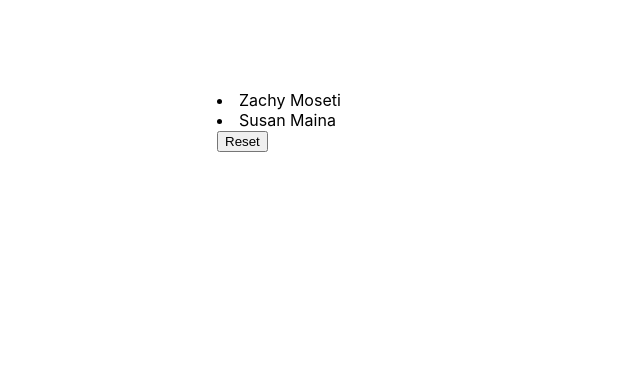
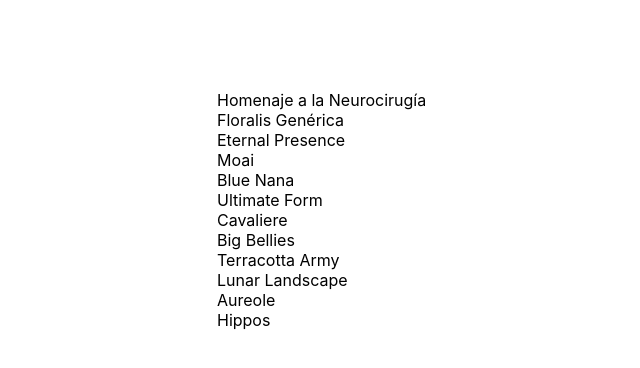
Before and after one commit to ZachyDev/Deep-Dive-ReactJS, a React (Create React App) app in the folder app/: page / in a window 1280 px wide. Shown: the top 368 px of the page, without its empty margins (173-813 px from the left). Built offline with nearby package versions, Linux system fonts and the light colour scheme.

Commit message:
State: a component’s memory

```diff
--- a/app/src/App.js
+++ b/app/src/App.js
@@ -1,13 +1,13 @@
 import './App.css';
-import StudentDetails from './contexts/StudentDetails';
-import Student from './components/Student';
+import Data from './contexts/Data';
+import SculptureInfo from './components/SculptureInfo';
 
 function App() {
   return (
     <div className="App">
-      <StudentDetails>
-        <Student />
-      </StudentDetails>
+      <Data>
+        <SculptureInfo />
+      </Data>
     </div>
   );
 }
--- /dev/null
+++ b/app/src/components/SculptureInfo.js
@@ -0,0 +1,20 @@
+import React,{useContext} from 'react'
+import { DataContext } from '../contexts/Data'
+
+function SculptureInfo() {
+  const {sculptureList} = useContext(DataContext)
+
+  return (
+    <div>
+        {sculptureList.map(sculpture => {
+            return(
+                <div key={sculpture.name}>
+                    <span>{sculpture.name}</span>
+                </div>
+            )
+        })}
+    </div>
+  )
+}
+
+export default SculptureInfo
--- /dev/null
+++ b/app/src/contexts/Data.js
@@ -0,0 +1,90 @@
+import React, {createContext,useState} from 'react'
+
+export const DataContext = createContext();
+
+function Data(props) {
+  const [sculptureList,setSculptureList] = useState([
+    {
+        name: 'Homenaje a la Neurocirugía',
+        artist: 'Marta Colvin Andrade',
+        description: 'Although Colvin is predominantly known for abstract themes that allude to pre-Hispanic symbols, this gigantic sculpture, an homage to neurosurgery, is one of her most recognizable public art pieces.',
+        url: 'https://i.imgur.com/Mx7dA2Y.jpg',
+        alt: 'A bronze statue of two crossed hands delicately holding a human brain in their fingertips.'
+      }, {
+        name: 'Floralis Genérica',
+        artist: 'Eduardo Catalano',
+        description: 'This enormous (75 ft. or 23m) silver flower is located in Buenos Aires. It is designed to move, closing its petals in the evening or when strong winds blow and opening them in the morning.',
+        url: 'https://i.imgur.com/ZF6s192m.jpg',
+        alt: 'A gigantic metallic flower sculpture with reflective mirror-like petals and strong stamens.'
+      }, {
+        name: 'Eternal Presence',
+        artist: 'John Woodrow Wilson',
+        description: 'Wilson was known for his preoccupation with equality, social justice, as well as the essential and spiritual qualities of humankind. This massive (7ft. or 2,13m) bronze represents what he described as "a symbolic Black presence infused with a sense of universal humanity."',
+        url: 'https://i.imgur.com/aTtVpES.jpg',
+        alt: 'The sculpture depicting a human head seems ever-present and solemn. It radiates calm and serenity.'
+      }, {
+        name: 'Moai',
+        artist: 'Unknown Artist',
+        description: 'Located on the Easter Island, there are 1,000 moai, or extant monumental statues, created by the early Rapa Nui people, which some believe represented deified ancestors.',
+        url: 'https://i.imgur.com/RCwLEoQm.jpg',
+        alt: 'Three monumental stone busts with the heads that are disproportionately large with somber faces.'
+      }, {
+        name: 'Blue Nana',
+        artist: 'Niki de Saint Phalle',
+        description: 'The Nanas are triumphant creatures, symbols of femininity and maternity. Initially, Saint Phalle used fabric and found objects for the Nanas, and later on introduced polyester to achieve a more vibrant effect.',
+        url: 'https://i.imgur.com/Sd1AgUOm.jpg',
+        alt: 'A large mosaic sculpture of a whimsical dancing female figure in a colorful costume emanating joy.'
+      }, {
+        name: 'Ultimate Form',
+        artist: 'Barbara Hepworth',
+        description: 'This abstract bronze sculpture is a part of The Family of Man series located at Yorkshire Sculpture Park. Hepworth chose not to create literal representations of the world but developed abstract forms inspired by people and landscapes.',
+        url: 'https://i.imgur.com/2heNQDcm.jpg',
+        alt: 'A tall sculpture made of three elements stacked on each other reminding of a human figure.'
+      }, {
+        name: 'Cavaliere',
+        artist: 'Lamidi Olonade Fakeye',
+        description: "Descended from four generations of woodcarvers, Fakeye's work blended traditional and contemporary Yoruba themes.",
+        url: 'https://i.imgur.com/wIdGuZwm.png',
+        alt: 'An intricate wood sculpture of a warrior with a focused face on a horse adorned with patterns.'
+      }, {
+        name: 'Big Bellies',
+        artist: 'Alina Szapocznikow',
+        description: "Szapocznikow is known for her sculptures of the fragmented body as a metaphor for the fragility and impermanence of youth and beauty. This sculpture depicts two very realistic large bellies stacked on top of each other, each around five feet (1,5m) tall.",
+        url: 'https://i.imgur.com/AlHTAdDm.jpg',
+        alt: 'The sculpture reminds a cascade of folds, quite different from bellies in classical sculptures.'
+      }, {
+        name: 'Terracotta Army',
+        artist: 'Unknown Artist',
+        description: 'The Terracotta Army is a collection of terracotta sculptures depicting the armies of Qin Shi Huang, the first Emperor of China. The army consisted of more than 8,000 soldiers, 130 chariots with 520 horses, and 150 cavalry horses.',
+        url: 'https://i.imgur.com/HMFmH6m.jpg',
+        alt: '12 terracotta sculptures of solemn warriors, each with a unique facial expression and armor.'
+      }, {
+        name: 'Lunar Landscape',
+        artist: 'Louise Nevelson',
+        description: 'Nevelson was known for scavenging objects from New York City debris, which she would later assemble into monumental constructions. In this one, she used disparate parts like a bedpost, juggling pin, and seat fragment, nailing and gluing them into boxes that reflect the influence of Cubism’s geometric abstraction of space and form.',
+        url: 'https://i.imgur.com/rN7hY6om.jpg',
+        alt: 'A black matte sculpture where the individual elements are initially indistinguishable.'
+      }, {
+        name: 'Aureole',
+        artist: 'Ranjani Shettar',
+        description: 'Shettar merges the traditional and the modern, the natural and the industrial. Her art focuses on the relationship between man and nature. Her work was described as compelling both abstractly and figuratively, gravity defying, and a "fine synthesis of unlikely materials."',
+        url: 'https://i.imgur.com/okTpbHhm.jpg',
+        alt: 'A pale wire-like sculpture mounted on concrete wall and descending on the floor. It appears light.'
+      }, {
+        name: 'Hippos',
+        artist: 'Taipei Zoo',
+        description: 'The Taipei Zoo commissioned a Hippo Square featuring submerged hippos at play.',
+        url: 'https://i.imgur.com/6o5Vuyu.jpg',
+        alt: 'A group of bronze hippo sculptures emerging from the sett sidewalk as if they were swimming.'
+      }
+  ])
+  return (
+    <>
+    <DataContext.Provider value={{sculptureList}}>
+        {props.children}
+    </DataContext.Provider>
+    </>
+  )
+}
+
+export default Data
```
